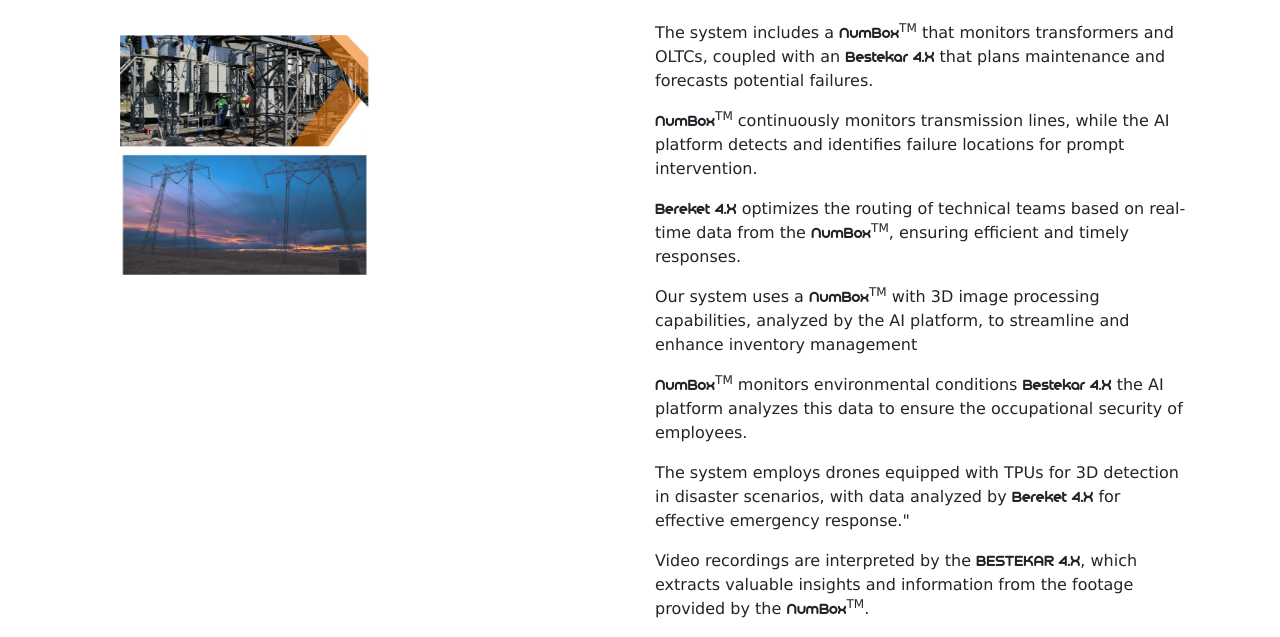
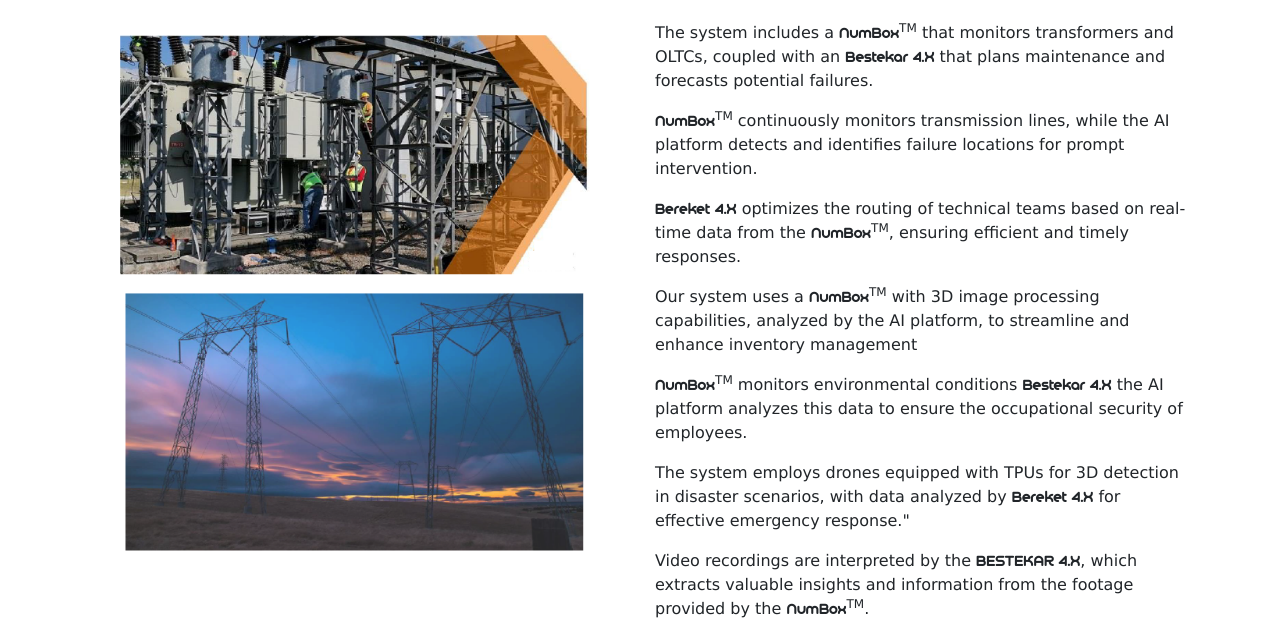
Before and after one commit to codingwithmeow/casestudy2, a plain HTML site: page energy.html in a window 1280 px wide. Shown: the part 247-884 px from the top of the page. Drawn offline with Linux system fonts and the light colour scheme.

Commit message:
Update energy.html

```diff
--- a/energy.html
+++ b/energy.html
@@ -36,7 +36,7 @@
            <div class="col-xl-6 col-lg-6 col-md-6">
              <div class="card side-page col-xl-12 col-lg-12 col-md-12 col-7 offset-3 col-sm-6 offset-sm-3 offset-md-0">
                <div class="card-body">
-                 <img src="images/6.png" alt="" width="602" height="662" class="img-fluid w-60"/> </div>
+                 <img src="images/6.png" alt="" width="602" height="662" class="img-fluid w-100 h-100"/> </div>
              </div>
            </div>
            <div class="col-xl-6 col-lg-6 col-md-6">
```
